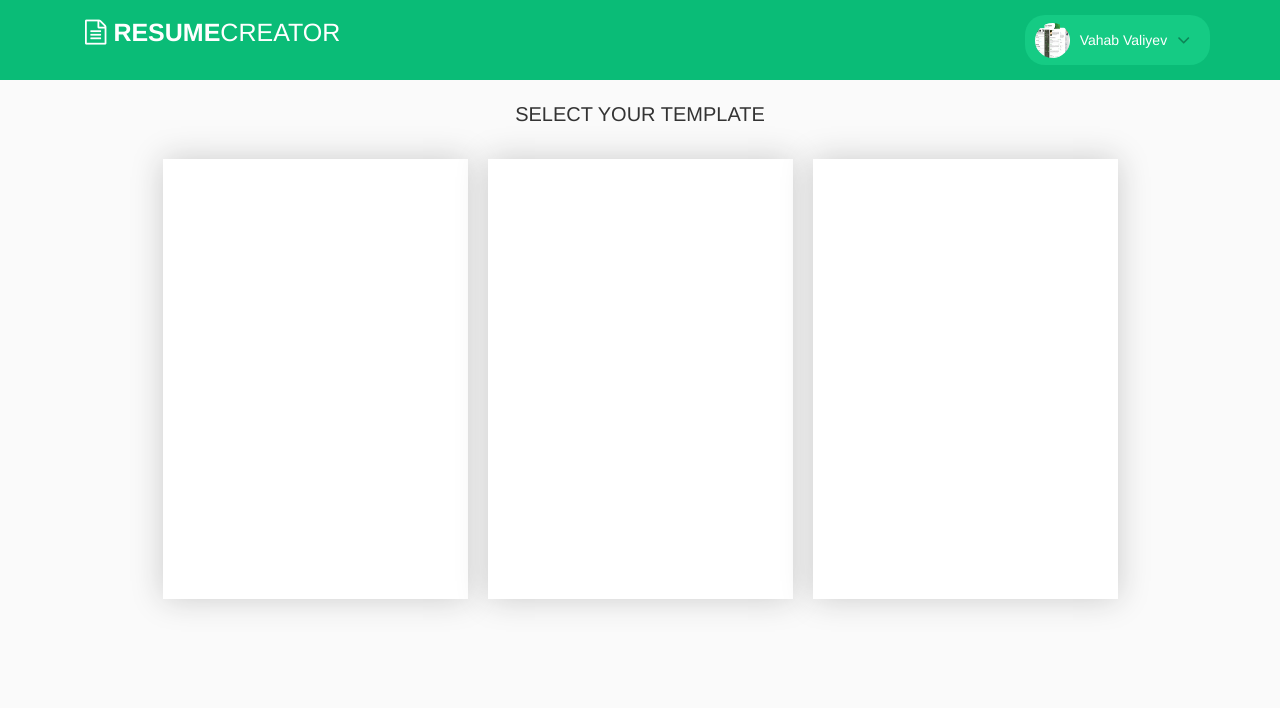
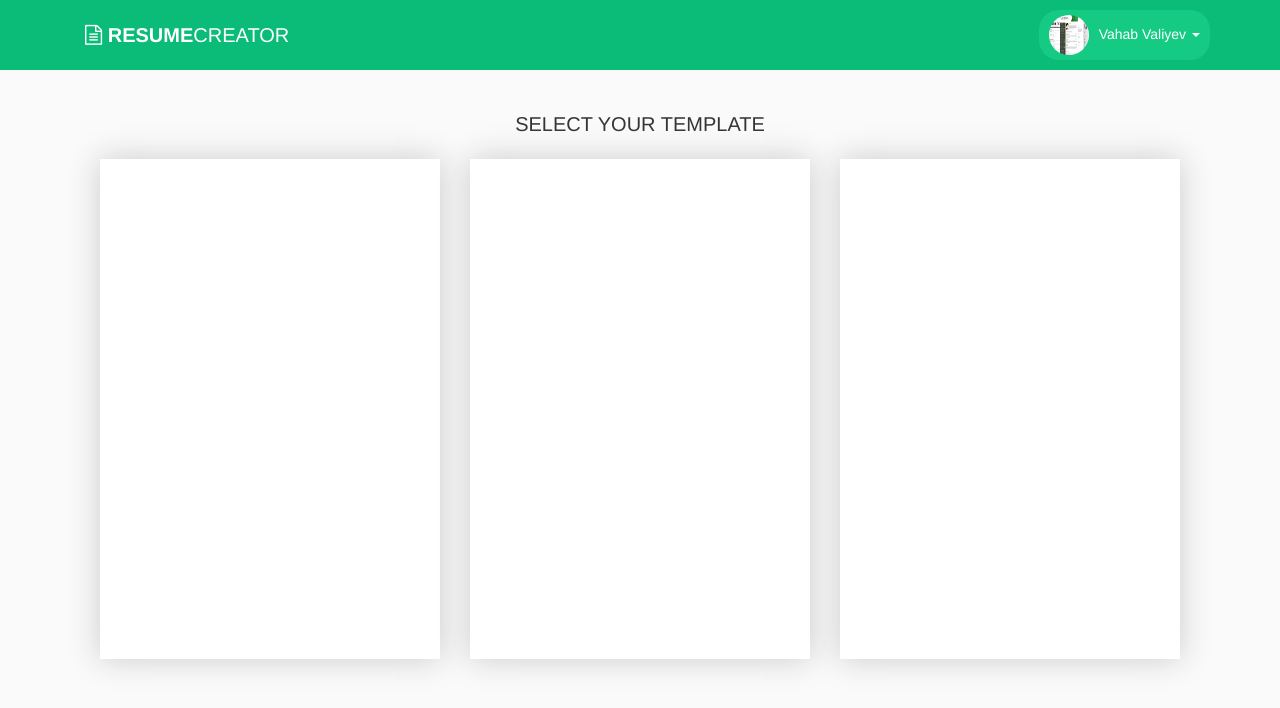
Before and after one commit to vahabv/cvgenerator, a PHP site: page /select.php in a window 1280 px wide. Shown: the top 708 px of the page. Run offline with PHP 8.4, Linux system fonts and the light colour scheme.

Commit message:
select.php changed totally/navigation bar added from bootstrap/screen response problems solved

```diff
--- a/css/style.css
+++ b/css/style.css
@@ -18,11 +18,12 @@ background-position: center;
 }
 .logo{
 	color: white;
-	font-size: 25px;
+	font-size: 20px;
 	font-face: Roboto;
 	cursor: pointer;
 }
  .login{
+ 	width: 120px;
 	height: 40px;
 	line-height: 35px;
 	text-align: center;
@@ -36,6 +37,18 @@ background-position: center;
 	background-color: white;
 	color: green;
 }
+.navigationBar{
+	background-color: #0abc77;
+	border: 0;
+	border-radius: 0;
+	padding: 10px 0 10px 0;
+}
+.navigationBarindex{
+	background-color: transparent;
+	border: 0;
+	border-radius: 0;
+	padding: 10px 0 10px 0;
+}
 .verticalAlign{
 	width: 100%;
 	height: 30px;
@@ -47,6 +60,7 @@ background-position: center;
 	font-size: 18px;
 	text-transform: uppercase;
 	text-align: center;
+	position: relative;
 }
 .resumes{
  	height: 350px;
@@ -149,69 +163,78 @@ ul{
 	opacity: 1;
 }
 /* select.php */
-.navigationBar{
-	padding: 15px 0 15px 0;
-	height: 80px;
-	background-color: #0abc77;
-}
 body{
 	background-color: #fafafa;
 }
-.userArea{
-	padding: 15px 10px 15px 10px;
-	width: auto;
-	height: 50px;
-	border-radius: 20px;
-	background-color: #15cb84;
-	line-height: 50px;
-	display: flex;
-	align-items: center;
-	color: white;
-}
-.userArea img{
-	width: 35px;
-	height: 35px;
-	border-radius: 100%;
-	float: left;
-	margin-right: 10px;
-}
-.selectTemplate{
-	display: flex;
-	justify-content: center;
-	align-items: center;
-	flex-direction: column;
-}
 .selectTemplate p{
+	text-align: center;
 	margin: 20px;
 	text-transform: uppercase;
 	font-size: 20px;
 	font-face: Roboto;
 }
-.templates{
-	display: flex;
-	justify-content: center;
-	align-items: center;
-}
 .template{
-	margin: 10px;
-	height: 440px;
+	padding: 20px;
+	margin-bottom: 20px;
+	height: 500px;
 	background-color: white;
 	box-shadow: 0 0 30px 0 #cbcbcb;
+	transition: all 0.1s linear;
 }
 .template:hover{
 	box-shadow: 0 0 30px 0 #0abc77;
 }
-#slideDown{
-	margin: 10px;
-	font-size: 20px;
-	color: #0d8355;
+.navbar-default .navbar-nav>li>a, .navbar-default .navbar-nav>li>a:focus {
+    color: white;
+    background-color: #15cb84;
+    border-radius: 20px;
+    padding: 5px 10px !important;
 }
-#userMenu{
-	width: 100%;
-	background-color: #15cb84;
-	border-radius: 0 0 20px;
-	height: 200px;
-	position: relative;
-	z-index: 10;
-	display: none;
+.navbar-default .navbar-nav>li>a:hover {
+    color: white;
+    background-color: #19e092;
+    border-radius: 20px;
 }
+.navbar-default .navbar-nav>.open>a, .navbar-default .navbar-nav>.open>a:focus, .navbar-default .navbar-nav>.open>a:hover{
+	color: white;
+    background-color: #15cb84;
+    border-radius: 0px !important;
+}
+.navbar-nav>li>.dropdown-menu {
+    background-color: #15cb84;
+    border: none;
+    width: 100%;
+}
+.dropdown-menu>li>a {
+    color: white;
+}
+.dropdown-menu>li>a:hover, .dropdown-menu>li>a:hover:focus {
+	background-color: #0abc77;
+    color: white;
+}
+@media (max-width: 767px){
+.navbar-default .navbar-nav .open .dropdown-menu>li>a {
+    color: white !important;
+}
+.navbar-default .navbar-nav .open .dropdown-menu>li>a:hover {
+    color: white !important;
+    background-color: #15cb84 !important;
+}
+ .login{
+ 	width: 200px;
+}
+.template{
+	height: 350px;
+}
+}
+@media screen and (max-width: 350px) and (min-width: 300px){
+.template{
+height: 300px;
+}
+}
+.userThumb{
+	width: 40px;
+	height: 40px;
+	border-radius: 100%;
+	margin-right: 10px;
+}
--- a/select.php
+++ b/select.php
@@ -5,34 +5,52 @@
 	 <link rel="stylesheet" href="css/bootstrap.min.css">
 	 <link rel="stylesheet" type="text/css" href="css/font-awesome.css">
 	 <link rel="stylesheet" type="text/css" href="css/style.css">
- 	 <script src="jquery-2.2.1.js"></script>
+	 <meta name="viewport" content="width=device-width, initial-scale=1.0">
 </head>
 <body>
-<div class="navigationBar col-md-12 col-xs-12 col-sm-12">
-		<div class="container">
-			<div class="logo pull-left col-md-4 col-xs-12 col-sm-12">
-				<span><i class="fa fa-file-text-o"></i> <b> RESUME</b>CREATOR</span>
-			</div>
-			<div class="pull-right">
-				<div class="userArea"><img src="images/resumes.png"> <span> Vahab Valiyev </span> <i class="fa fa-angle-down" id="slideDown"></i></div>
-				<div id="userMenu"></div>
-			</div>
+<!-- navigation bar start -->
+<nav class="navbar navbar-default navigationBar">
+	<div class="container">
+  <div class="container-fluid">
+    <!-- Brand and toggle get grouped for better mobile display -->
+    <div class="navbar-header">
+      <a class="navbar-brand" href="#"><span class="logo"><i class="fa fa-file-text-o"></i> <b> RESUME</b>CREATOR</span></a>
+    </div>
+      <ul class="nav navbar-nav navbar-right">
+        <li class="dropdown">
+          <a href="#" class="dropdown-toggle userArea" data-toggle="dropdown" role="button" aria-haspopup="true" aria-expanded="false"><img src="images/resumes.jpg" class="userThumb">Vahab Valiyev <span class="caret"></span></a>
+          <ul class="dropdown-menu">
+            <li><a href="#">Profile</a></li>
+            <li><a href="#">New Resume</a></li>
+            <li><a href="#">Resumes</a></li>
+            <li role="separator" class="divider"></li>
+            <li><a href="#">Log out</a></li>
+          </ul>
+        </li>
+      </ul>
+    </div><!-- /.navbar-collapse -->
+  </div><!-- /.container-fluid -->
+  </div>
+</nav>
+<!-- navigation bar end -->
+<div class="selectTemplate col-md-12 col-xs-12 col-sm-12 col-lg-12">
+	<p>Select your template</p>
+	<div class="container">
+		<div class="col-md-12 col-xs-12 col-sm-12">
+			<div class="col-md-4"><div class="template col-md-12 col-xs-12 col-sm-12"></div></div>
+			<div class="col-md-4"><div class="template col-md-12 col-xs-12 col-sm-12"></div></div>
+			<div class="col-md-4"><div class="template col-md-12 col-xs-12 col-sm-12"></div></div>
 		</div>
-</div>
-<div class="selectTemplate col-md-12 col-xs-12 col-sm-12 col-lg-12">
-	<p>Select your template </p>
-	<div class="container templates col-xs-12 col-md-12">
-		<div class="template col-md-3 col-xs-12 col-sm-12"></div>
-		<div class="template col-md-3 col-xs-12 col-sm-12"></div>
-		<div class="template col-md-3 col-xs-12 col-sm-12"></div>
 	</div>
 </div>
+<script src="jquery-2.2.1.js"></script>
+<script src="https://maxcdn.bootstrapcdn.com/bootstrap/3.3.6/js/bootstrap.min.js" integrity="sha384-0mSbJDEHialfmuBBQP6A4Qrprq5OVfW37PRR3j5ELqxss1yVqOtnepnHVP9aJ7xS" crossorigin="anonymous"></script>
 <script type="text/javascript">
 	$("#slideDown").click(function(){
 		if($("#userMenu").is(":visible")){
-			$(".userArea" ).animate({"border-radius":"20px"}, 50);
+			$(".userArea").animate({"border-radius":"20px"}, 50);
 		}else{
-			$(".userArea" ).animate({"border-radius":"5px"}, 50);
+			$(".userArea").animate({"border-radius":"5px"}, 50);
 		}
 		$("#userMenu").toggle("fast");
 	});
```
Also changed, not shown: index.php (+23 -9 lines).
